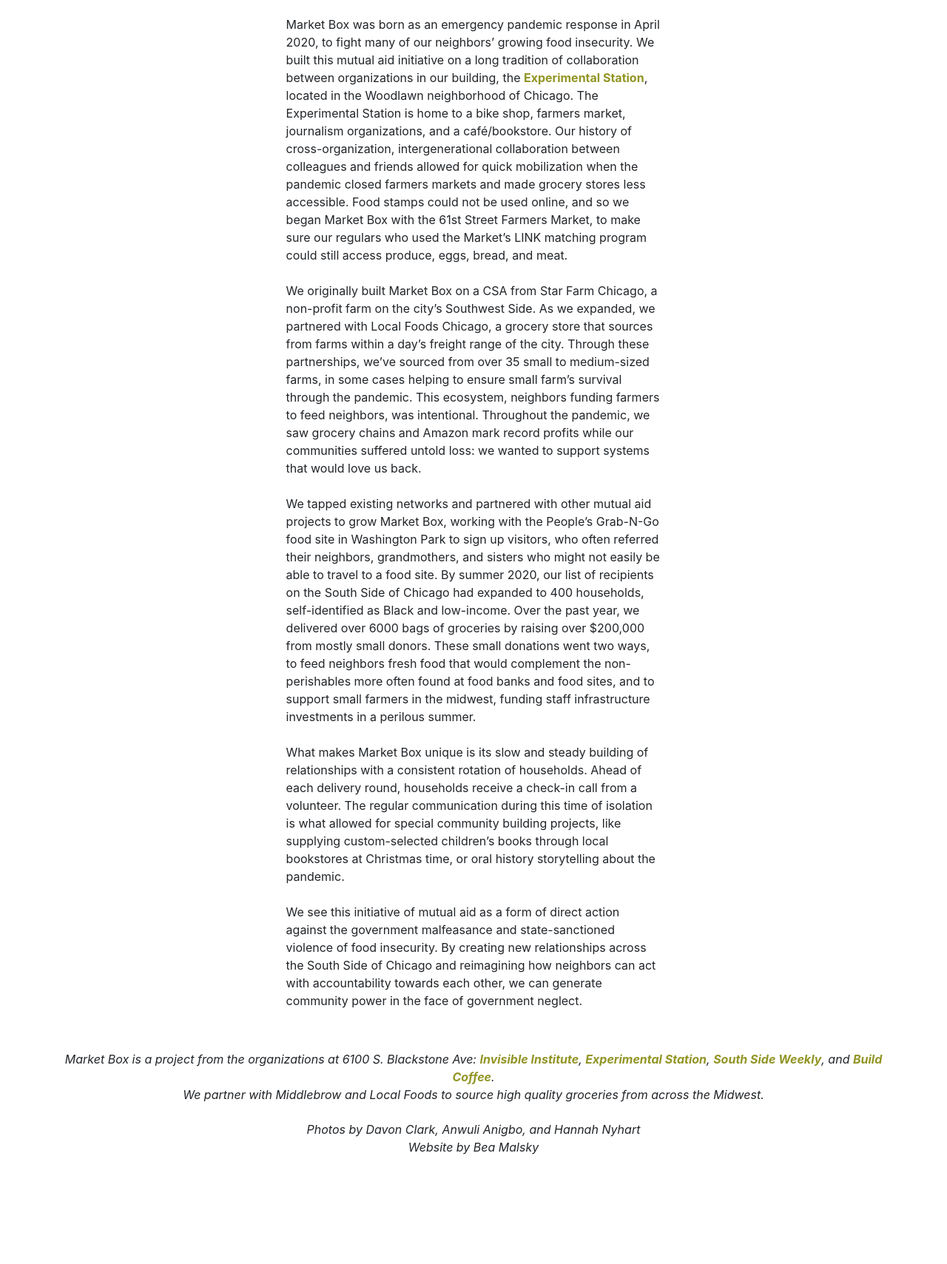
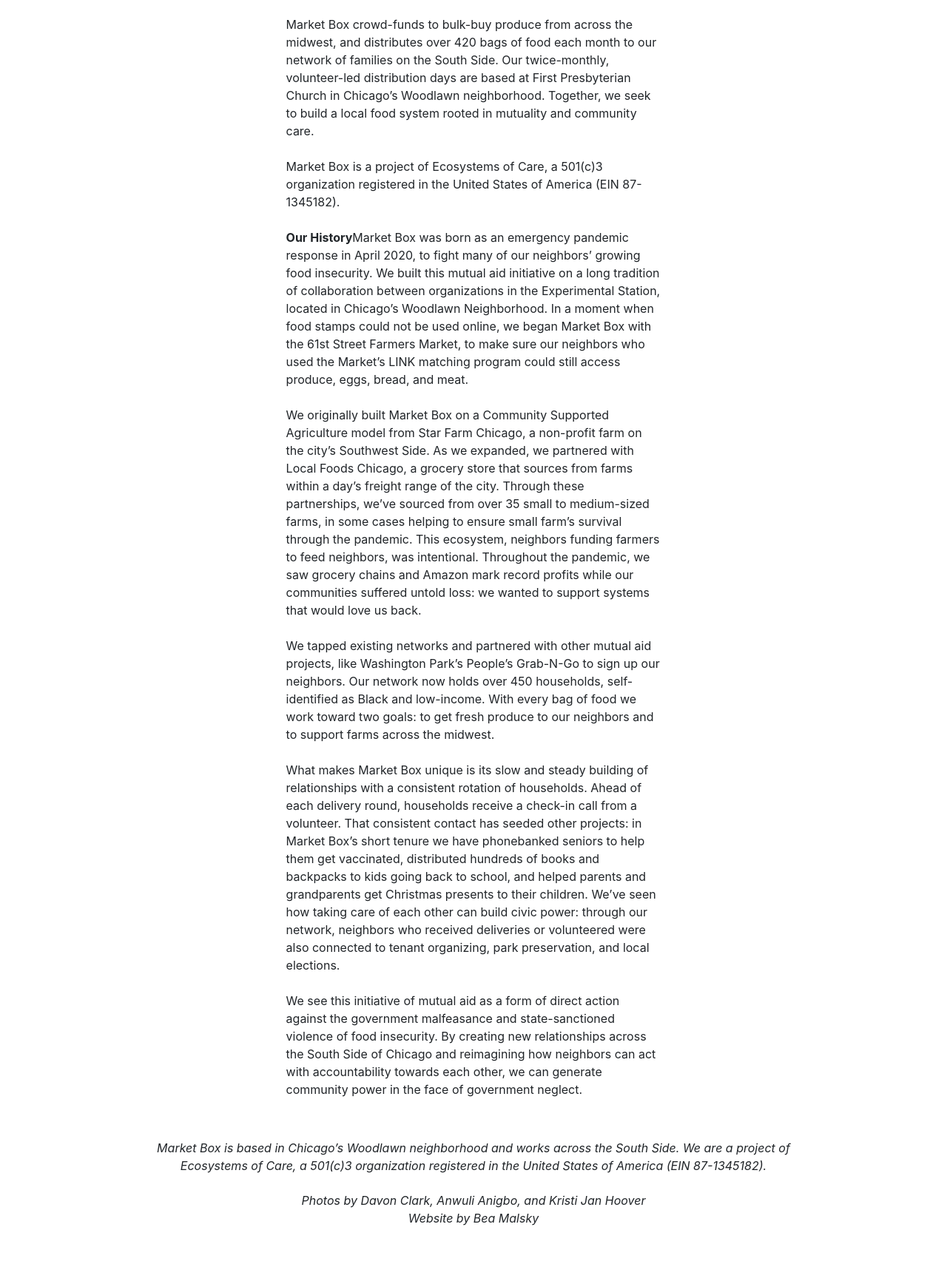
Before and after one commit to beamalsky/marketbox, a Gatsby site: page /about in a window 1280 px wide. Shown: the part 728-2437 px from the top of the page at 74% size. Before the commit the page ends 2361 px from the top, so only its background shows below. Built offline with nearby package versions, Linux system fonts and the light colour scheme; Gatsby itself is replaced by a stand-in of ours; some packages are replaced by stand-ins of ours; a web font is replaced by a local one; what typography-theme-st-annes would draw is missing.

Commit message:
More changes

```diff
--- a/src/components/footer.js
+++ b/src/components/footer.js
@@ -11,15 +11,14 @@
       style={{
         margin: `0 auto`,
         padding: `1.45rem 1.0875rem`,
-        maxWidth: '1200px',
+        maxWidth: '900px',
         textAlign: `center`,
       }}
     >
       <p>
-        <em>Market Box is a project from the organizations at 6100 S. Blackstone Ave: <a href="https://invisible.institute/">Invisible Institute</a>, <a href="https://experimentalstation.org/">Experimental Station</a>, <a href="https://southsideweekly.com/">South Side Weekly</a>, and <a href="https://buildcoffee.org/">Build Coffee</a>.</em><br />
-        <em>We partner with Middlebrow and Local Foods to source high quality groceries from across the Midwest.</em>
+        <em>Market Box is based in Chicago’s Woodlawn neighborhood and works across the South Side. We are a project of Ecosystems of Care, a 501(c)3 organization registered in the United States of America (EIN 87-1345182).</em>
       </p>
-      <p><em>Photos by Davon Clark, Anwuli Anigbo, and Hannah Nyhart<br />Website by Bea Malsky</em></p>
+      <p><em>Photos by Davon Clark, Anwuli Anigbo, and Kristi Jan Hoover<br />Website by Bea Malsky</em></p>
     </div>
   </footer>
 )
--- a/src/pages/about.js
+++ b/src/pages/about.js
@@ -13,16 +13,23 @@
       <Col className="" sm={12} md={7}>
         <ImageStarFarms />
         <p className="my-2 mx-4 p-2">
-          Market Box was born as an emergency pandemic response in April 2020, to fight many of our neighbors’ growing food insecurity. We built this mutual aid initiative on a long tradition of collaboration between organizations in our building, the <a href="https://experimentalstation.org/">Experimental Station</a>, located in the Woodlawn neighborhood of Chicago. The Experimental Station is home to a bike shop, farmers market, journalism organizations, and a café/bookstore. Our history of cross-organization, intergenerational collaboration between colleagues and friends allowed for quick mobilization when the pandemic closed farmers markets and made grocery stores less accessible. Food stamps could not be used online, and so we began Market Box with the 61st Street Farmers Market, to make sure our regulars who used the Market’s LINK matching program could still access produce, eggs, bread, and meat.
+          Market Box crowd-funds to bulk-buy produce from across the midwest, and distributes over 420 bags of food each month to our network of families on the South Side. Our twice-monthly, volunteer-led distribution days are based at First Presbyterian Church in Chicago’s Woodlawn neighborhood. Together, we seek to build a local food system rooted in mutuality and community care.
         </p>
         <p className="my-2 mx-4 p-2">
-          We originally built Market Box on a CSA from Star Farm Chicago, a non-profit farm on the city’s Southwest Side. As we expanded, we partnered with Local Foods Chicago, a grocery store that sources from farms within a day’s freight range of the city. Through these partnerships, we’ve sourced from over 35 small to medium-sized farms, in some cases helping to ensure small farm’s survival through the pandemic. This ecosystem, neighbors funding farmers to feed neighbors, was intentional. Throughout the pandemic, we saw grocery chains and Amazon mark record profits while our communities suffered untold loss: we wanted to support systems that would love us back.
+          Market Box is a project of Ecosystems of Care, a 501(c)3 organization registered in the United States of America (EIN 87-1345182).
         </p>
         <p className="my-2 mx-4 p-2">
-          We tapped existing networks and partnered with other mutual aid projects to grow Market Box, working with the People’s Grab-N-Go food site in Washington Park to sign up visitors, who often referred their neighbors, grandmothers, and sisters who might not easily be able to travel to a food site. By summer 2020, our list of recipients on the South Side of Chicago had expanded to 400 households, self-identified as Black and low-income. Over the past year, we delivered over 6000 bags of groceries by raising over $200,000 from mostly small donors. These small donations went two ways, to feed neighbors fresh food that would complement the non-perishables more often found at food banks and food sites, and to support small farmers in the midwest, funding staff infrastructure investments in a perilous summer.
+          <strong>Our History</strong>
+          Market Box was born as an emergency pandemic response in April 2020, to fight many of our neighbors’ growing food insecurity. We built this mutual aid initiative on a long tradition of collaboration between organizations in the Experimental Station, located in Chicago’s Woodlawn Neighborhood. In a moment when food stamps could not be used online, we began Market Box with the 61st Street Farmers Market, to make sure our neighbors who used the Market’s LINK matching program could still access produce, eggs, bread, and meat.
         </p>
         <p className="my-2 mx-4 p-2">
-          What makes Market Box unique is its slow and steady building of relationships with a consistent rotation of households. Ahead of each delivery round, households receive a check-in call from a volunteer. The regular communication during this time of isolation is what allowed for special community building projects, like supplying custom-selected children’s books through local bookstores at Christmas time, or oral history storytelling about the pandemic.
+          We originally built Market Box on a Community Supported Agriculture model from Star Farm Chicago, a non-profit farm on the city’s Southwest Side. As we expanded, we partnered with Local Foods Chicago, a grocery store that sources from farms within a day’s freight range of the city. Through these partnerships, we’ve sourced from over 35 small to medium-sized farms, in some cases helping to ensure small farm’s survival through the pandemic. This ecosystem, neighbors funding farmers to feed neighbors, was intentional. Throughout the pandemic, we saw grocery chains and Amazon mark record profits while our communities suffered untold loss: we wanted to support systems that would love us back.
+        </p>
+        <p className="my-2 mx-4 p-2">
+          We tapped existing networks and partnered with other mutual aid projects, like Washington Park’s People’s Grab-N-Go to sign up our neighbors. Our network now holds over 450 households, self-identified as Black and low-income. With every bag of food we work toward two goals: to get fresh produce to our neighbors and to support farms across the midwest.
+        </p>
+        <p className="my-2 mx-4 p-2">
+          What makes Market Box unique is its slow and steady building of relationships with a consistent rotation of households. Ahead of each delivery round, households receive a check-in call from a volunteer. That consistent contact has seeded other projects: in Market Box’s short tenure we have phonebanked seniors to help them get vaccinated, distributed hundreds of books and backpacks to kids going back to school, and helped parents and grandparents get Christmas presents to their children. We’ve seen how taking care of each other can build civic power: through our network, neighbors who received deliveries or volunteered were also connected to tenant organizing, park preservation, and local elections.
         </p>
         <p className="my-2 mx-4 p-2">
           We see this initiative of mutual aid as a form of direct action against the government malfeasance and state-sanctioned violence of food insecurity. By creating new relationships across the South Side of Chicago and reimagining how neighbors can act with accountability towards each other, we can generate community power in the face of government neglect.
--- a/src/pages/donate.js
+++ b/src/pages/donate.js
@@ -3,6 +3,7 @@
 
 import Layout from "../components/layout"
 import ImageEggs from "../components/imageeggs"
+import DonorboxWidget from "../components/donorboxwidget"
 import SEO from "../components/seo"
 
 const DonatePage = () => {
@@ -13,7 +14,7 @@
       <Col className="" sm={12} md={7}>
         <ImageEggs />
         <p className="my-2 mx-4 p-2">
-          Market Box is a volunteer-driven mutual aid project that bulk-buys food from small farms and distributes it for free to over 400 households per month across the South Side of Chicago. Recurring tax deductible donations mean we can commit to South Side families and local farmers a full season at a time. Can you help us build?
+          <DonorboxWidget />
         </p>
         <p className="my-2 mx-4 p-2">
           Market Box is a project of Ecosystems of Care, a 501(c)(3) formed in 2021 to ensure the sustainability and independence of Market Box and other projects on the South Side of Chicago. Your donation to Ecosystems of Care, NFP, directly supports Market Box.
--- a/src/pages/index.js
+++ b/src/pages/index.js
@@ -53,7 +53,7 @@
             </Button>
           </div>
           <p className="my-2 mx-4 p-2">
-            We root this mutual aid initiative in a long tradition of collaboration between organizations in our building, the Experimental Station, located in the Woodlawn neighborhood of Chicago. Our list of recipients on the South Side of Chicago includes 400 households, self-identified as Black and low-income.
+            We root this mutual aid initiative in a long tradition of collaboration in the Woodlawn neighborhood of Chicago. Our list of recipients on the South Side of Chicago includes 400 households, self-identified as Black and low-income.
           </p>
           <p className="my-2 mx-4 p-2">
             By maintaining a slow-growing rotation of recipients, <strong>we’re building long-term relationships of care.</strong> We rely on a broad, grassroots base of recurring donations to fuel our work, allowing us to commit to local farms and South Side families one growing season at a time: every donation acts twice, <strong>funding an ethical food system</strong> and <strong>putting food on our neighbor’s tables</strong>.
```
Also changed, not shown: src/components/donorboxwidget.js (added, +28 -0 lines).
